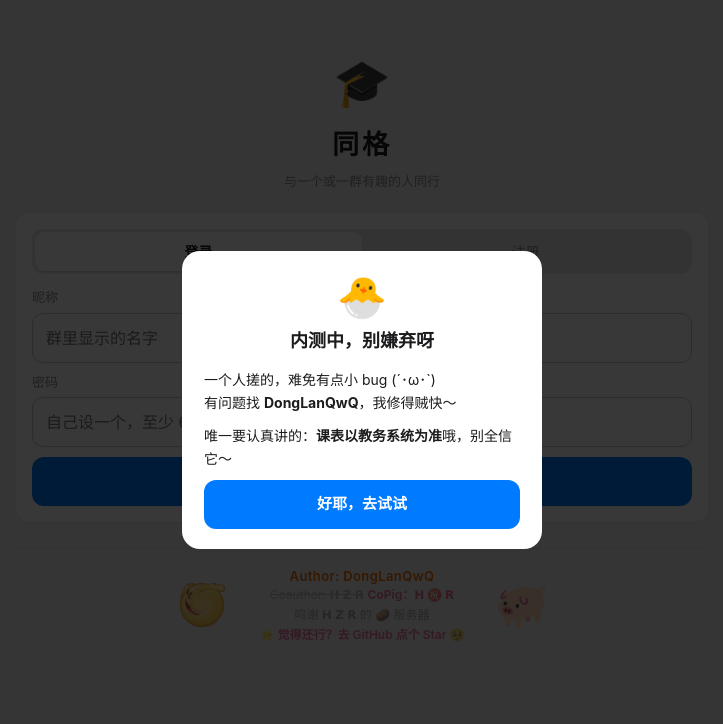
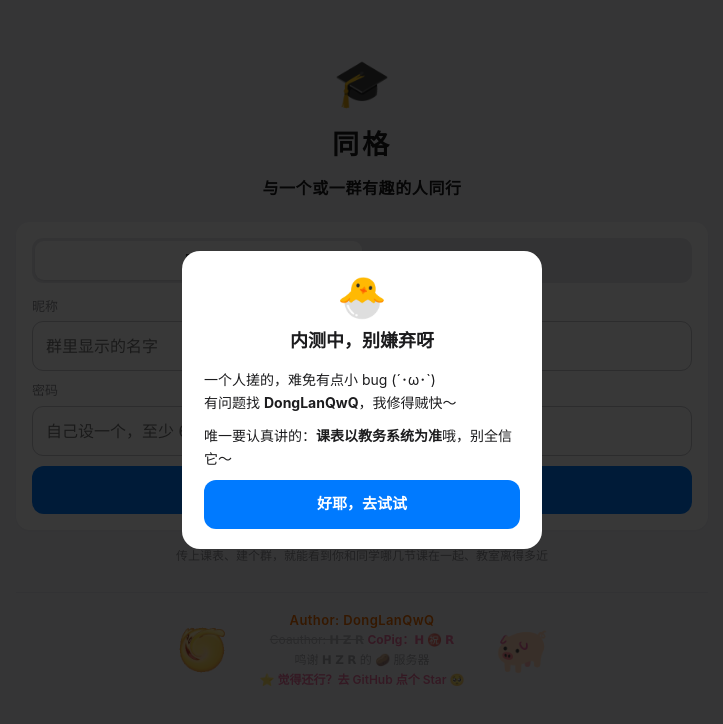
Before and after one commit to DongLanQwQ0/ZJU-Tongge-Schedule, a website: page public/index.html in a window 1280 px wide. Shown: the whole page, without its empty margins (278-1001 px from the left). Drawn offline with Linux system fonts and the light colour scheme; files whose address does not match are found by name.

Commit message:
那句初衷站 C 位：改成全站 tagline，功能说明挪出登录页显眼处
- 登录页：slogan 从灰小字（13px muted）提升为 16px 半粗、正常色 —— 它是项目的初衷，
  该显眼；功能说明不再挤在它下面，挪到登录卡片**下方**单独一行小字
- shared/config.js 的 tagline 换成这句 —— 于是启动横幅与 /api/meta 也统一成它
  （顺带把 README 里引用的横幅示例、config 示例同步）
- <title> 用「初衷 + 关键词」：同格 · 与一个或一群有趣的人同行｜浙大课表撞课
  （品牌在前，保留浙大/课表这些能被搜到的词）
- og:title 用 slogan、og:description 用功能说明 —— 群里贴链接时的卡片既好看也说清了用途
- README 标题保留关键词版，正下方加一行引用块放这句 slogan
- package.json description 两者都带上
- npm test：190 项全过

```diff
--- a/package.json
+++ b/package.json
@@ -2,7 +2,7 @@
   "name": "tongge",
   "version": "1.0.0",
   "private": true,
-  "description": "同格 · 找个课搭子一起上课 —— 零依赖 Node 服务 + 纯前端，浏览器本地解析课表",
+  "description": "同格 · 与一个或一群有趣的人同行 —— 浙大课表撞课比对，零依赖 Node + 纯前端",
   "scripts": {
     "start": "node server.js",
     "test": "node --test \"test/*.test.js\"",
--- a/public/index.html
+++ b/public/index.html
@@ -4,7 +4,7 @@
 <meta charset="UTF-8">
 <meta name="viewport" content="width=device-width, initial-scale=1.0, viewport-fit=cover">
 <meta name="theme-color" content="#f2f2f7">
-<title>同格 · 浙大课表撞课比对｜找个课搭子一起上课</title>
+<title>同格 · 与一个或一群有趣的人同行｜浙大课表撞课</title>
 
 <!-- 搜索与分享用的语义信息。
      标题和描述里特意带上「浙大 / 浙江大学」——这是同学实际会搜的词；
@@ -14,8 +14,8 @@
 <meta name="author" content="DongLanQwQ">
 <meta property="og:type" content="website">
 <meta property="og:site_name" content="同格">
-<meta property="og:title" content="同格 · 浙大课表撞课比对">
-<meta property="og:description" content="上传 .ics 课表、建个群，一眼看出和同学哪几节课在一起、教室离得多近。">
+<meta property="og:title" content="同格 · 与一个或一群有趣的人同行">
+<meta property="og:description" content="传上课表、建个群，一眼看出你和同学哪几节课在一起、教室离得多近。">
 <meta property="og:image" content="img/mascot/pig-pair.gif">
 <meta name="twitter:card" content="summary">
 <script type="application/ld+json">
@@ -73,7 +73,7 @@
     <div style="text-align:center;padding:34px 0 22px">
         <div style="font-size:46px">🎓</div>
         <h1 style="font-size:27px;margin-top:8px;letter-spacing:3px">同格</h1>
-        <p class="muted" style="margin-top:6px">与一个或一群有趣的人同行</p>
+        <p class="auth-tagline">与一个或一群有趣的人同行</p>
     </div>
 
     <div class="card">
@@ -115,6 +115,9 @@
             <button class="btn" id="auth-submit" type="submit">登录</button>
         </form>
     </div>
+
+    <!-- 功能说明放这儿：不跟上面那句初衷抢位置，顺带给搜索引擎一点可读的正文 -->
+    <p class="auth-note">传上课表、建个群，就能看到你和同学哪几节课在一起、教室离得多近</p>
 </section>
 
 <!-- ==================================================== 首页 -->
--- a/public/style.css
+++ b/public/style.css
@@ -244,6 +244,17 @@ main { max-width: 720px; margin: 0 auto; padding: 14px; }
 
 label.field { display: block; margin-bottom: 10px; }
 label.field span { display: block; font-size: 13px; color: var(--text-2); margin-bottom: 5px; }
+
+/* 登录页：那句初衷要站 C 位（不再是灰小字），功能说明另外放（见 .auth-note） */
+.auth-tagline {
+    margin-top: 10px;
+    font-size: 16px; font-weight: 600;
+    color: var(--text); letter-spacing: .6px;
+}
+.auth-note {
+    margin-top: 16px; text-align: center;
+    font-size: 12px; line-height: 1.7; color: var(--text-2);
+}
 
 /* 注册验证码：左边一张算术题图片、右边填答案。
    图按高度定尺寸（宽度跟比例走），式子长了就整体小一点；
--- a/shared/config.js
+++ b/shared/config.js
@@ -24,7 +24,7 @@
         /** 服务名，出现在页面标题与启动横幅里 */
         appName: '同格',
 
-        /** 一句话说明。和 appName 拼起来就是完整署名：同格 · 找个课搭子一起上课 */
-        tagline: '找个课搭子一起上课'
+        /** 一句话说明（也是这个项目的初衷）。和 appName 拼起来就是完整署名：同格 · 与一个或一群有趣的人同行 */
+        tagline: '与一个或一群有趣的人同行'
     };
 });
```
Also changed, not shown: README.md.
